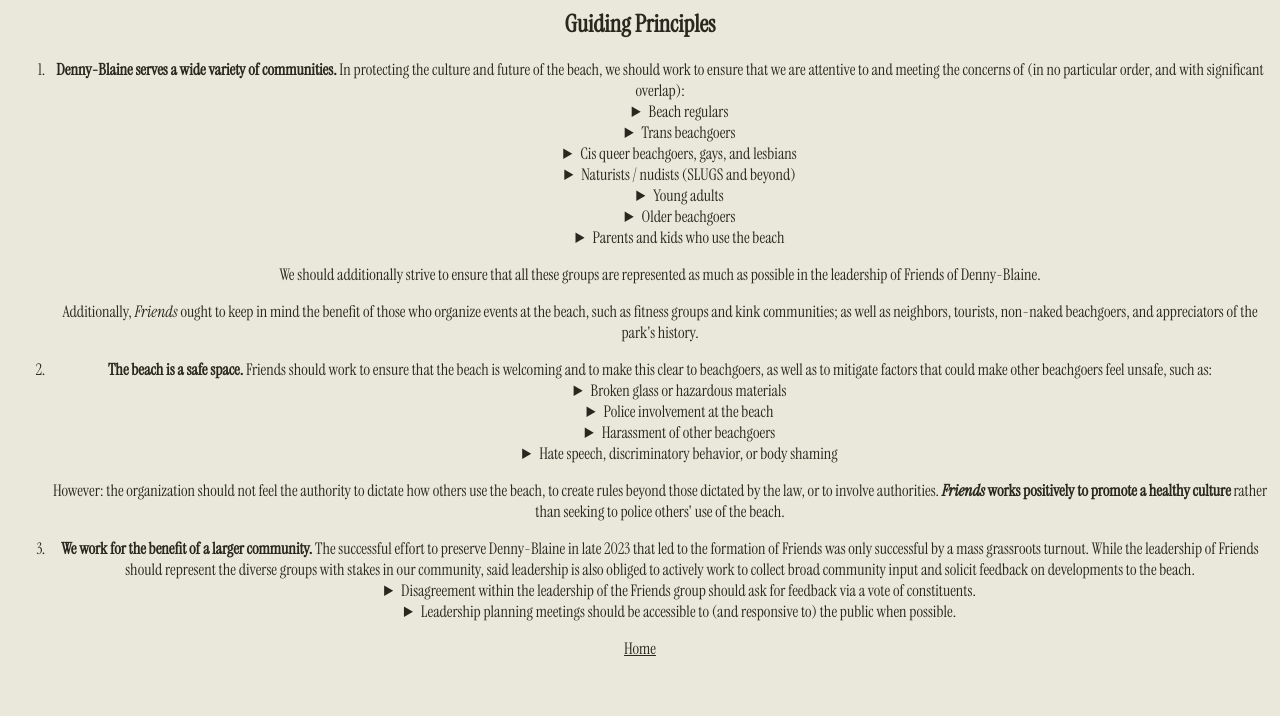
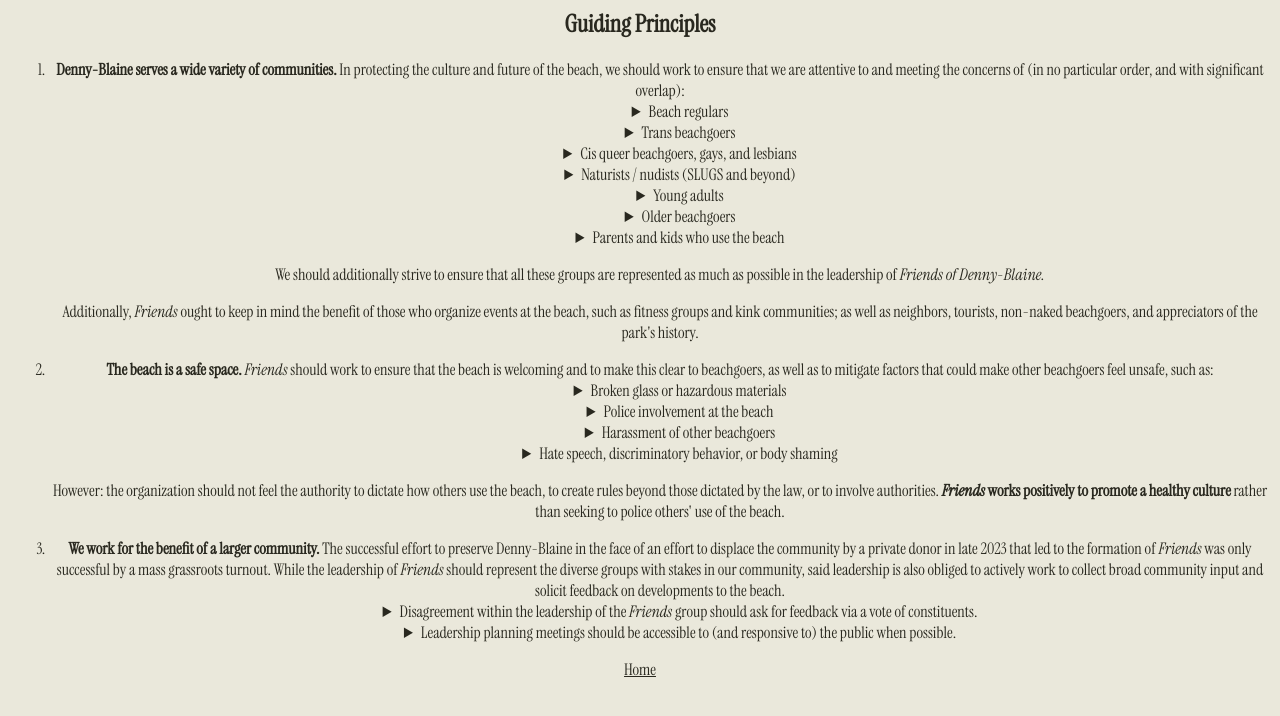
Before and after one commit to amity/dennyblaine, a plain HTML site: page org.html in a window 1280 px wide. Shown: the part 82-798 px from the top of the page. Drawn offline with Linux system fonts and the light colour scheme.

Commit message:
text updates

```diff
--- a/org.html
+++ b/org.html
@@ -21,11 +21,11 @@
                 <li>Older beachgoers</li>
                 <li>Parents and kids who use the beach</li>
             </ul>
-            <p>We should additionally strive to ensure that all these groups are represented as much as possible in the leadership of Friends of Denny-Blaine.</p>
+            <p>We should additionally strive to ensure that all these groups are represented as much as possible in the leadership of <i>Friends of Denny-Blaine.</i></p>
             <p>Additionally, <i>Friends</i> ought to keep in mind the benefit of those who organize events at the beach, such as fitness groups and kink communities; as well as neighbors, tourists, non-naked beachgoers, and appreciators of the park's history.</p>
         </li>
         <li>
-            <strong>The beach is a safe space.</strong> Friends should work to ensure that the beach is welcoming and to make this clear to beachgoers, as well as to mitigate factors that could make other beachgoers feel unsafe, such as:
+            <strong>The beach is a safe space.</strong> <i>Friends</i> should work to ensure that the beach is welcoming and to make this clear to beachgoers, as well as to mitigate factors that could make other beachgoers feel unsafe, such as:
             <ul>
                 <li>Broken glass or hazardous materials</li>
                 <li>Police involvement at the beach</li>
@@ -35,9 +35,9 @@
             <p>However: the organization should not feel the authority to dictate how others use the beach, to create rules beyond those dictated by the law, or to involve authorities. <strong><i>Friends</i> works positively to promote a healthy culture</strong> rather than seeking to police others' use of the beach.</p>
         </li>
         <li>
-            <strong>We work for the benefit of a larger community.</strong> The successful effort to preserve Denny-Blaine in late 2023 that led to the formation of Friends was only successful by a mass grassroots turnout. While the leadership of Friends should represent the diverse groups with stakes in our community, said leadership is also obliged to actively work to collect broad community input and solicit feedback on developments to the beach.
+            <strong>We work for the benefit of a larger community.</strong> The successful effort to preserve Denny-Blaine in the face of an effort to displace the community by a private donor in late 2023 that led to the formation of <i>Friends</i> was only successful by a mass grassroots turnout. While the leadership of <i>Friends</i> should represent the diverse groups with stakes in our community, said leadership is also obliged to actively work to collect broad community input and solicit feedback on developments to the beach.
             <ul>
-                <li>Disagreement within the leadership of the Friends group should ask for feedback via a vote of constituents.</li>
+                <li>Disagreement within the leadership of the <i>Friends</i> group should ask for feedback via a vote of constituents.</li>
                 <li>Leadership planning meetings should be accessible to (and responsive to) the public when possible.</li>
             </ul>
         </li>
```
Also changed, not shown: index.html (+2 -2 lines).
